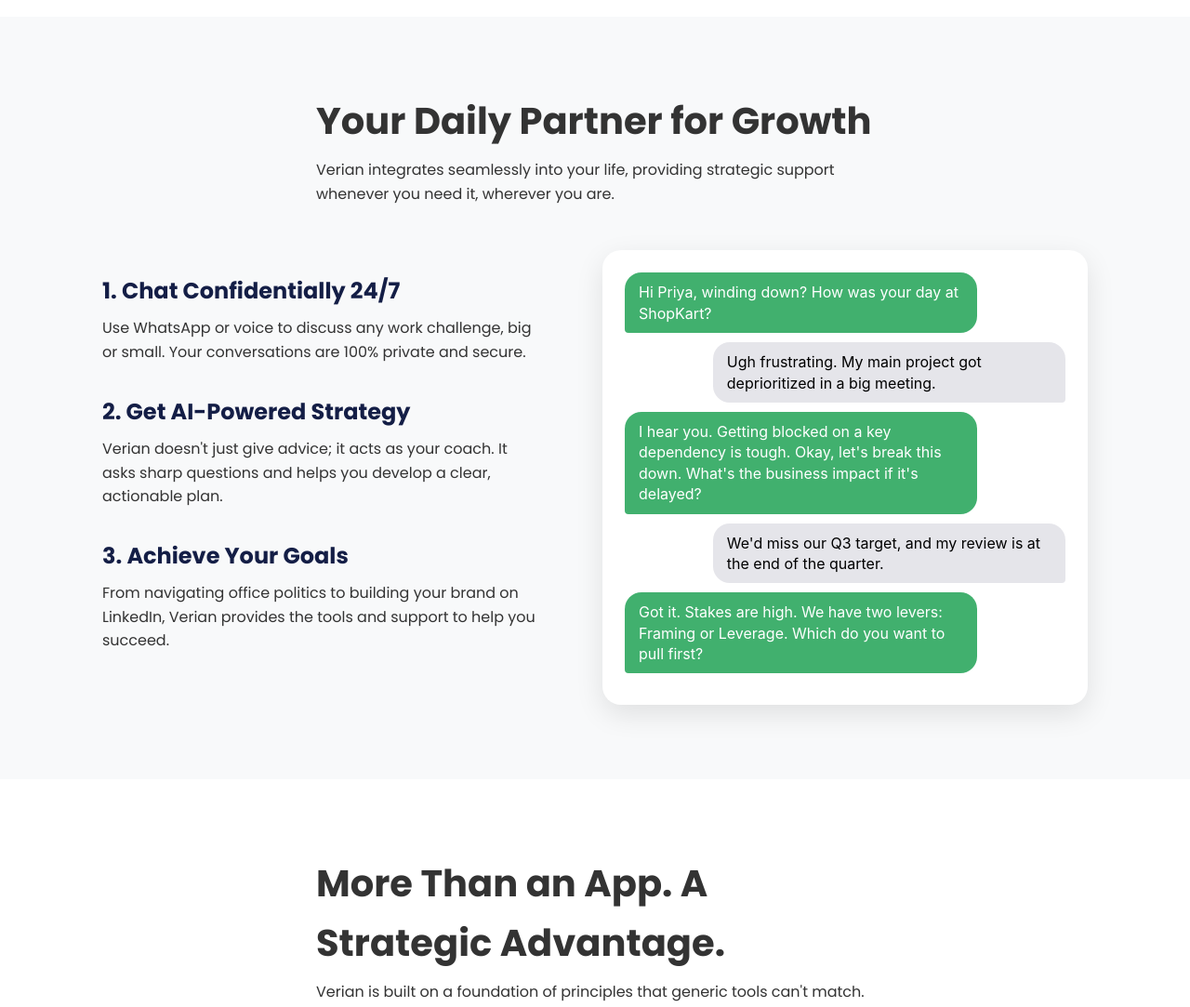
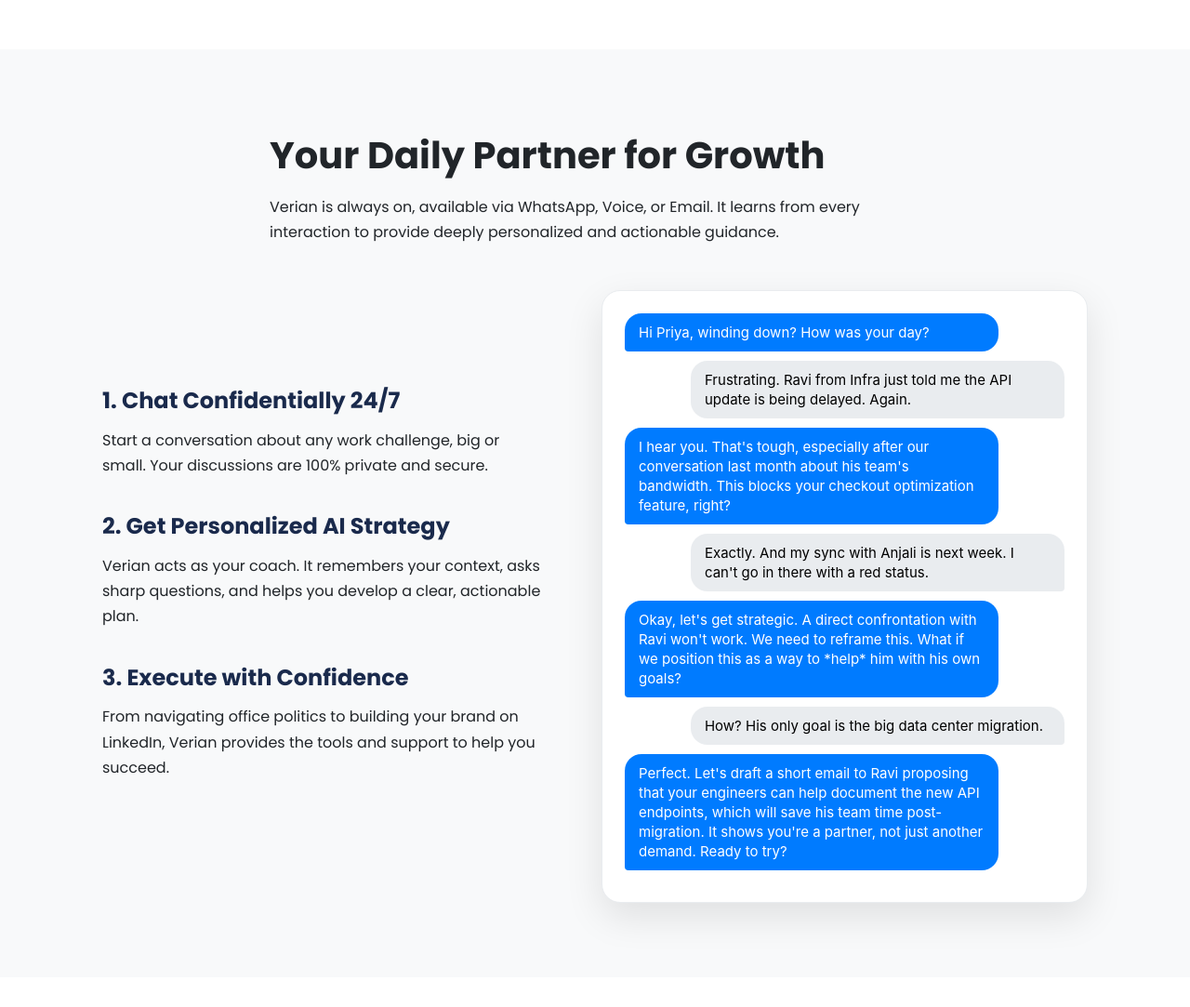
Before and after one commit to roundone/Apex, a plain HTML site: page index.html in a window 1280 px wide. Shown: the part 1240-2323 px from the top of the page at 93% size. Drawn offline with Linux system fonts and the light colour scheme.

Commit message:
Update index.html

```diff
--- a/index.html
+++ b/index.html
@@ -9,12 +9,12 @@
     <link href="https://fonts.googleapis.com/css2?family=Poppins:wght@400;600;700&display=swap" rel="stylesheet">
     <style>
         :root {
-            --primary-dark: #141E46;
-            --secondary-blue: #41B06E;
-            --text-light: #FFF5E0;
-            --text-dark: #333333;
+            --primary-dark: #1A2A4C; /* Deeper Navy */
+            --secondary-blue: #007BFF; /* Brighter, more confident blue */
+            --text-light: #F0F4F8;
+            --text-dark: #212529;
             --bg-light: #FFFFFF;
-            --bg-off-white: #f8f9fa;
+            --bg-off-white: #F8F9FA;
         }
 
         * {
@@ -27,7 +27,7 @@
             font-family: 'Poppins', sans-serif;
             color: var(--text-dark);
             background-color: var(--bg-light);
-            line-height: 1.6;
+            line-height: 1.7;
         }
 
         .container {
@@ -43,7 +43,7 @@
             position: sticky;
             top: 0;
             z-index: 100;
-            border-bottom: 1px solid #eee;
+            border-bottom: 1px solid #e9ecef;
         }
 
         .navbar .container {
@@ -86,7 +86,7 @@
         }
 
         .cta-button:hover {
-            background-color: #359d5f;
+            background-color: #0056b3;
         }
 
         /* --- Hero Section --- */
@@ -133,7 +133,7 @@
         }
 
         .section-header {
-            max-width: 600px;
+            max-width: 700px;
             margin: 0 auto 3rem auto;
         }
 
@@ -153,6 +153,7 @@
             padding: 2rem;
             border-radius: 8px;
             flex: 1;
+            border: 1px solid #e9ecef;
         }
 
         .problem-card h3 {
@@ -192,23 +193,25 @@
             background: #fff;
             padding: 1.5rem;
             border-radius: 20px;
-            box-shadow: 0 10px 30px rgba(0,0,0,0.1);
+            box-shadow: 0 15px 40px rgba(0,0,0,0.1);
+            border: 1px solid #e9ecef;
         }
 
         .chat-container {
             font-family: -apple-system, BlinkMacSystemFont, 'Segoe UI', Roboto, Oxygen, Ubuntu, Cantarell, 'Open Sans', 'Helvetica Neue', sans-serif;
+            font-size: 15px;
         }
 
         .chat-bubble {
             padding: 10px 15px;
             border-radius: 18px;
             margin-bottom: 10px;
-            max-width: 80%;
+            max-width: 85%;
             line-height: 1.4;
         }
 
         .user-bubble {
-            background-color: #e5e5ea;
+            background-color: #e9ecef;
             color: #000;
             margin-left: auto;
             border-bottom-right-radius: 4px;
@@ -229,7 +232,7 @@
         .feature-grid {
             display: grid;
             grid-template-columns: repeat(2, 1fr);
-            gap: 2rem;
+            gap: 2.5rem;
         }
 
         .feature-item {
@@ -344,8 +347,8 @@
     <!-- Hero Section -->
     <section class="hero">
         <div class="container">
-            <h1>Unlock Your Professional Potential</h1>
-            <p>Verian is your private, AI-powered executive coach. Navigate daily challenges, build your brand, and accelerate your career with a confidential success partner.</p>
+            <h1>Stop Navigating Your Career Alone</h1>
+            <p>Verian is your private, AI-powered executive coach. Get personalized strategy for your toughest work challenges and accelerate your path to success.</p>
             <form class="email-form" action="#">
                 <input type="email" class="email-input" placeholder="Enter your email address" required>
                 <button type="submit" class="cta-button">Join the Waitlist</button>
@@ -357,8 +360,8 @@
     <section id="problem" class="problem-section">
         <div class="container">
             <div class="section-header">
-                <h2>Navigate the Moments That Define Your Career</h2>
-                <p>The most critical challenges at work happen in private. Free advice is generic, and asking colleagues is risky.</p>
+                <h2>The Moments That Define Your Career Happen in Private</h2>
+                <p>Free advice is generic. Asking colleagues is risky. The most critical professional challenges require a confidential, strategic partner.</p>
             </div>
             <div class="problem-cards">
                 <div class="problem-card">
@@ -382,30 +385,32 @@
         <div class="container">
             <div class="section-header">
                 <h2>Your Daily Partner for Growth</h2>
-                <p>Verian integrates seamlessly into your life, providing strategic support whenever you need it, wherever you are.</p>
+                <p>Verian is always on, available via WhatsApp, Voice, or Email. It learns from every interaction to provide deeply personalized and actionable guidance.</p>
             </div>
             <div class="solution-content">
                 <div class="solution-steps">
                     <div class="step">
                         <h3>1. Chat Confidentially 24/7</h3>
-                        <p>Use WhatsApp or voice to discuss any work challenge, big or small. Your conversations are 100% private and secure.</p>
+                        <p>Start a conversation about any work challenge, big or small. Your discussions are 100% private and secure.</p>
                     </div>
                     <div class="step">
-                        <h3>2. Get AI-Powered Strategy</h3>
-                        <p>Verian doesn't just give advice; it acts as your coach. It asks sharp questions and helps you develop a clear, actionable plan.</p>
+                        <h3>2. Get Personalized AI Strategy</h3>
+                        <p>Verian acts as your coach. It remembers your context, asks sharp questions, and helps you develop a clear, actionable plan.</p>
                     </div>
                     <div class="step">
-                        <h3>3. Achieve Your Goals</h3>
+                        <h3>3. Execute with Confidence</h3>
                         <p>From navigating office politics to building your brand on LinkedIn, Verian provides the tools and support to help you succeed.</p>
                     </div>
                 </div>
                 <div class="solution-mockup">
                     <div class="chat-container">
-                        <div class="chat-bubble verian-bubble">Hi Priya, winding down? How was your day at ShopKart?</div>
-                        <div class="chat-bubble user-bubble">Ugh frustrating. My main project got deprioritized in a big meeting.</div>
-                        <div class="chat-bubble verian-bubble">I hear you. Getting blocked on a key dependency is tough. Okay, let's break this down. What's the business impact if it's delayed?</div>
-                        <div class="chat-bubble user-bubble">We'd miss our Q3 target, and my review is at the end of the quarter.</div>
-                         <div class="chat-bubble verian-bubble">Got it. Stakes are high. We have two levers: Framing or Leverage. Which do you want to pull first?</div>
+                        <div class="chat-bubble verian-bubble">Hi Priya, winding down? How was your day?</div>
+                        <div class="chat-bubble user-bubble">Frustrating. Ravi from Infra just told me the API update is being delayed. Again.</div>
+                        <div class="chat-bubble verian-bubble">I hear you. That's tough, especially after our conversation last month about his team's bandwidth. This blocks your checkout optimization feature, right?</div>
+                        <div class="chat-bubble user-bubble">Exactly. And my sync with Anjali is next week. I can't go in there with a red status.</div>
+                        <div class="chat-bubble verian-bubble">Okay, let's get strategic. A direct confrontation with Ravi won't work. We need to reframe this. What if we position this as a way to *help* him with his own goals?</div>
+                        <div class="chat-bubble user-bubble">How? His only goal is the big data center migration.</div>
+                        <div class="chat-bubble verian-bubble">Perfect. Let's draft a short email to Ravi proposing that your engineers can help document the new API endpoints, which will save his team time post-migration. It shows you're a partner, not just another demand. Ready to try?</div>
                     </div>
                 </div>
             </div>
```
